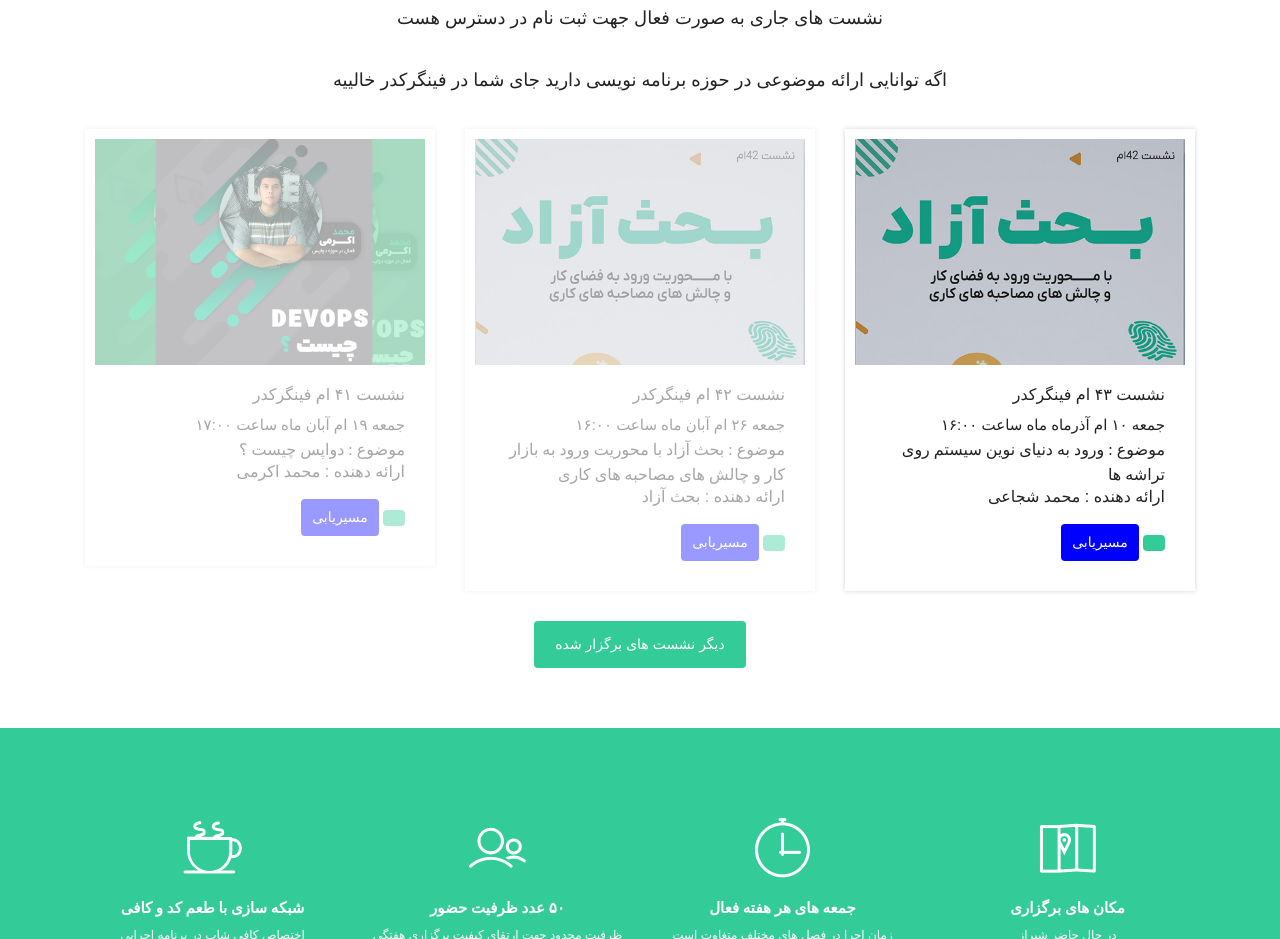
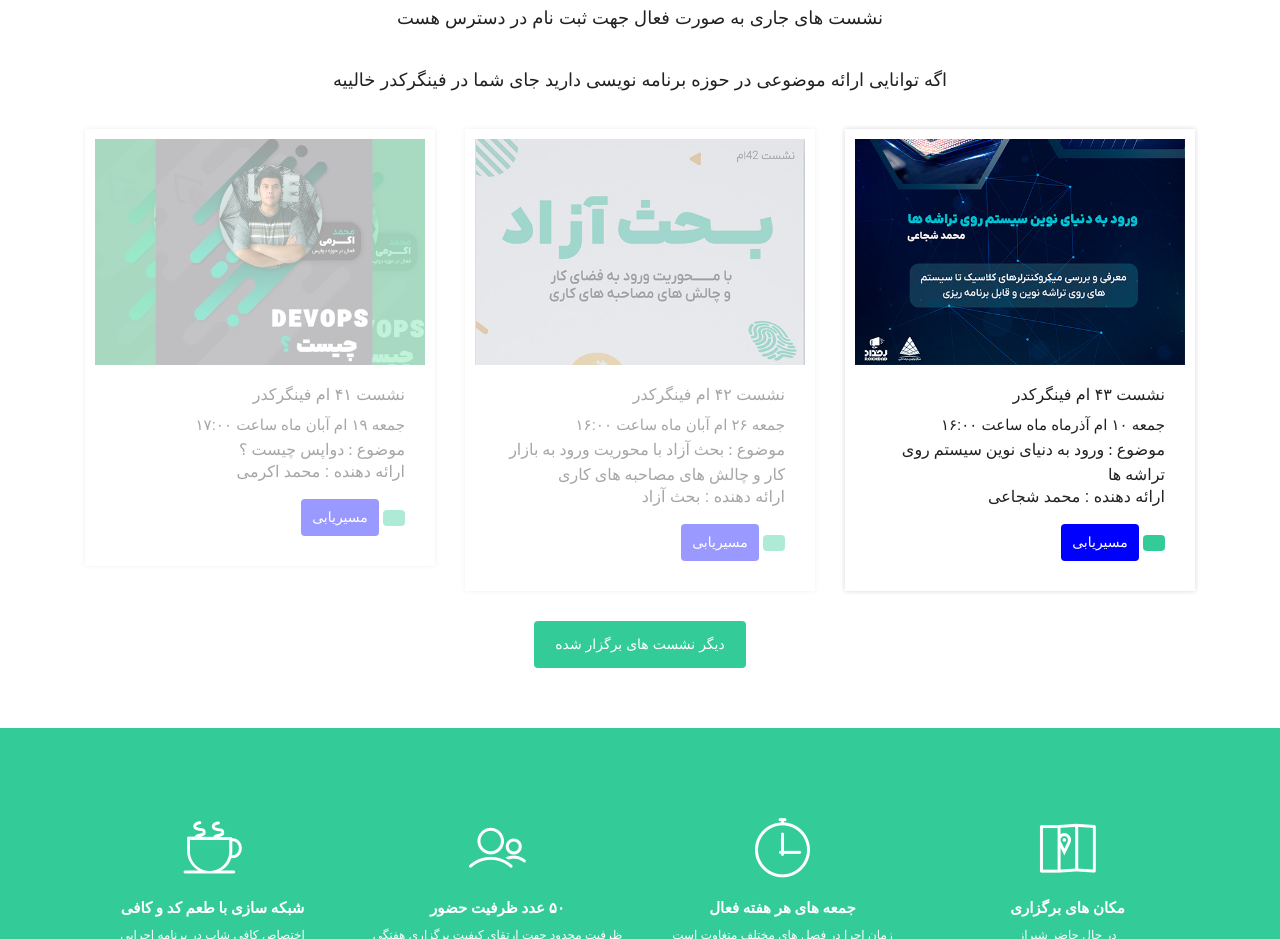
Before and after one commit to fingercoder01/website, a plain HTML site: page index.html in a window 1280 px wide. Shown: the part 2240-3179 px from the top of the page. Drawn offline with nearby package versions, Linux system fonts and the light colour scheme; a small style sheet from the web is missing; files whose address does not match are found by name.

Commit message:
add photo event-43

```diff
--- a/index.html
+++ b/index.html
@@ -318,7 +318,7 @@
           <!-- event bot uploader -->
           <div class="col-xs-12 col-md-6 col-lg-4">
             <div class="about-item">
-              <img class="img-fluid" src="assets/img/event7/event-42.jpg" alt="">
+              <img class="img-fluid" src="assets/img/event7/event-43.jpg" alt="">
               <div class="about-text">
                 <h3><a href="#">نشست ۴۳ ام فینگرکدر</a></h3>
                 <time> جمعه ۱۰ ام آذرماه ماه ساعت ۱۶:۰۰</time>
```
Also changed, not shown: assets/img/event7/event-43.jpg (added).
